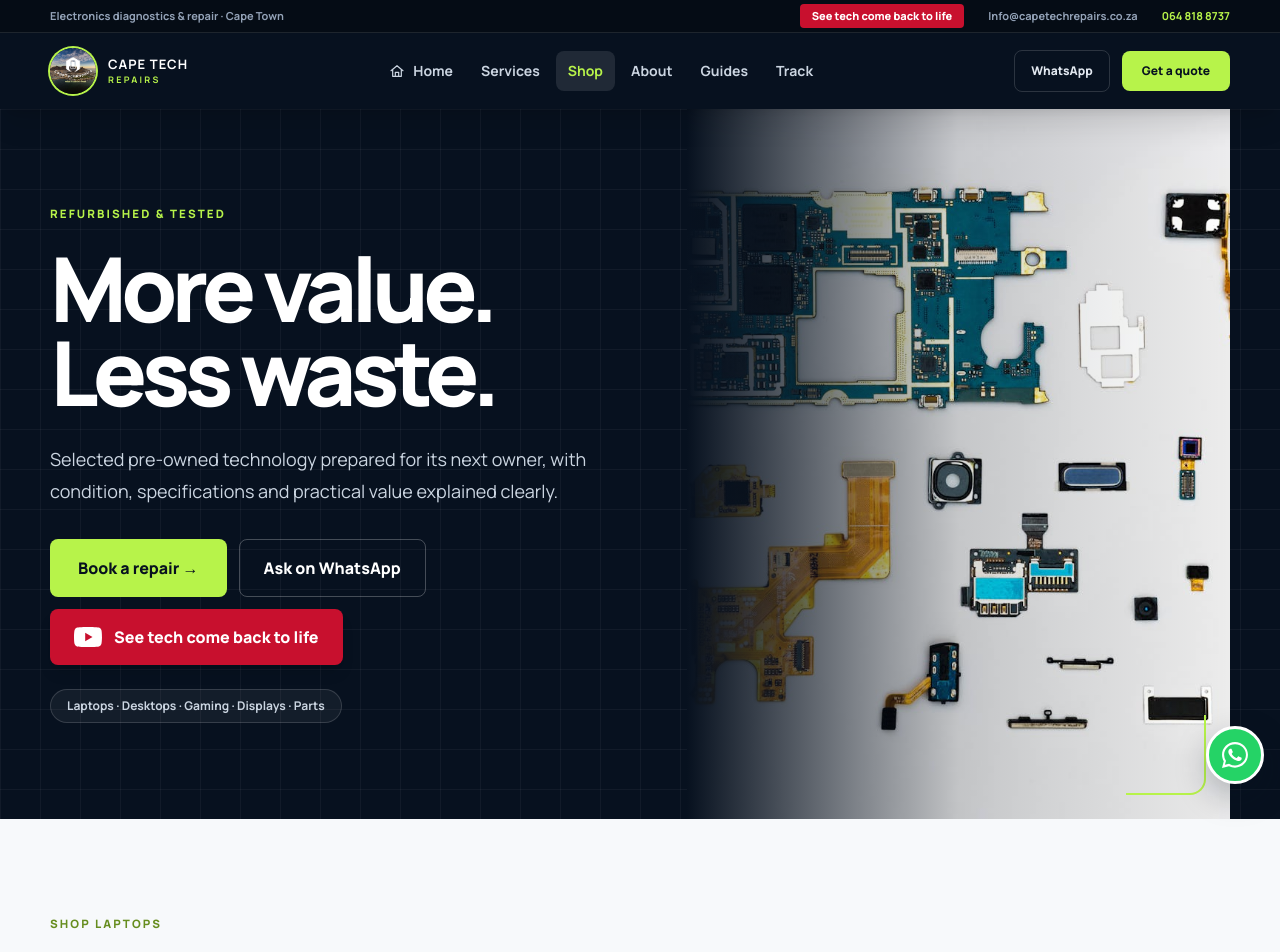
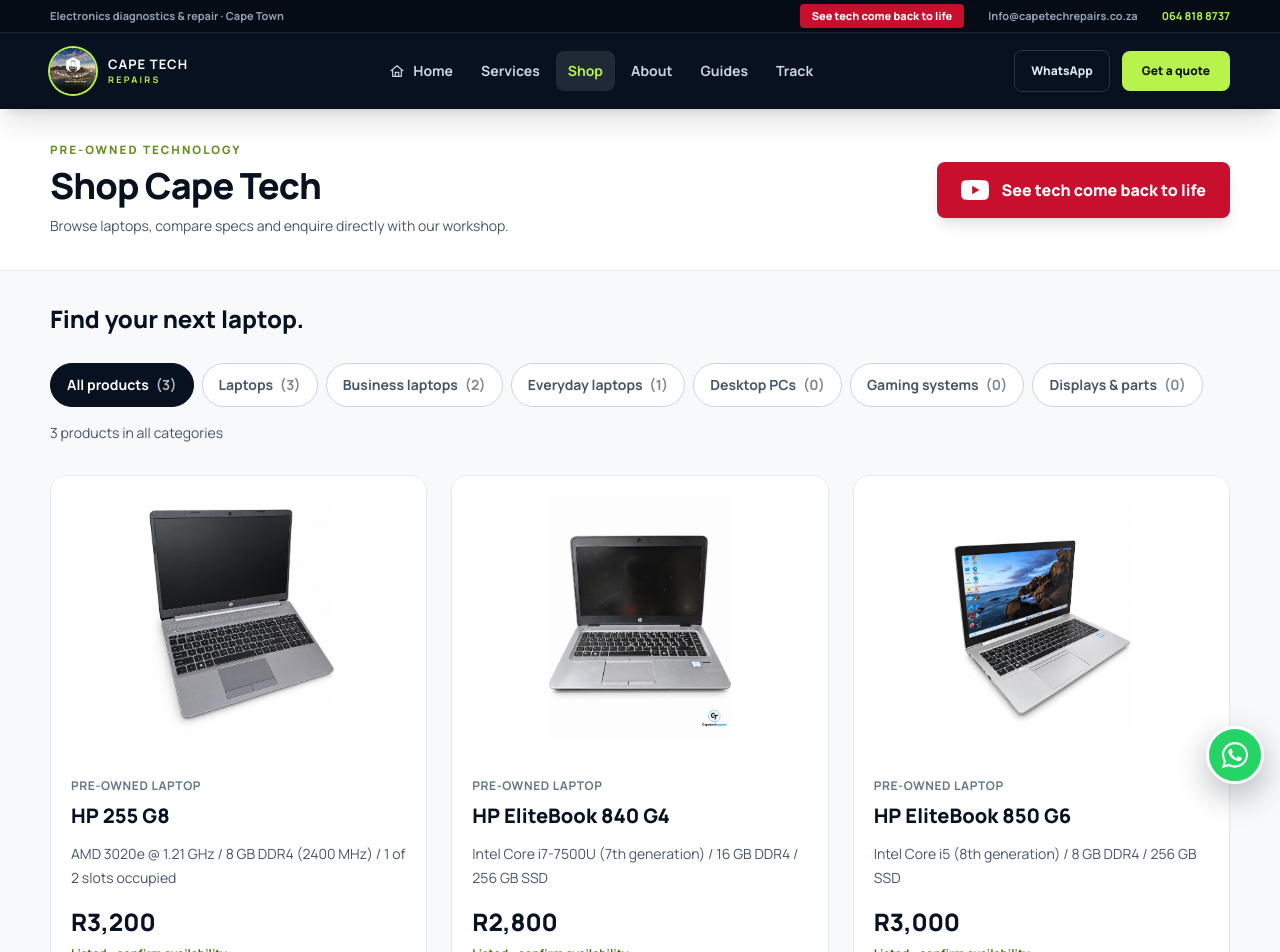
Before and after one commit to Leeoasis/capetechrepairs, a Next.js app: page /shop in a window 1280 px wide. Shown: the top 952 px of the page. Built offline with nearby package versions, Linux system fonts and the light colour scheme.

Commit message:
Replace oversized shop hero with compact catalogue header

```diff
--- a/src/app/shop/ShopProducts.jsx
+++ b/src/app/shop/ShopProducts.jsx
@@ -7,7 +7,7 @@
 
 const storageKey = "cape-tech-enquiry-cart";
 
-export default function ShopProducts({ productId = null }) {
+export default function ShopProducts({ productId = null, compact = false }) {
   const detailProduct = products.find((product) => product.id === productId);
   const [category, setCategory] = useState("all");
   const visibleProducts = detailProduct ? [detailProduct] : products.filter((product) => category === "all" || product.categories.includes(category));
@@ -49,11 +49,11 @@
   ].join("\n");
 
   return (
-    <section className="py-16 md:py-24" aria-labelledby="products-heading">
+    <section className={compact ? "py-7 md:py-8" : "py-16 md:py-24"} aria-labelledby="products-heading">
       <div className="shell">
-        <p className="section-kicker">{detailProduct ? <Link href="/shop" className="underline underline-offset-4">Back to all laptops</Link> : "Shop laptops"}</p>
-        {detailProduct ? <h1 id="products-heading" className="section-title">{detailProduct.name}</h1> : <h2 id="products-heading" className="section-title">Find your next laptop.</h2>}
-        <p className="mt-4 max-w-2xl leading-7 text-slate-600">Choose a product, review your selection and check availability with the workshop on WhatsApp. Payment is arranged directly after the details are confirmed.</p>
+        {!compact && <p className="section-kicker">{detailProduct ? <Link href="/shop" className="underline underline-offset-4">Back to all laptops</Link> : "Shop laptops"}</p>}
+        {detailProduct ? <h1 id="products-heading" className="section-title">{detailProduct.name}</h1> : <h2 id="products-heading" className={compact ? "text-xl font-extrabold md:text-2xl" : "section-title"}>Find your next laptop.</h2>}
+        {!compact && <p className="mt-4 max-w-2xl leading-7 text-slate-600">Choose a product, review your selection and check availability with the workshop on WhatsApp. Payment is arranged directly after the details are confirmed.</p>}
         {!detailProduct && (
           <div className="mt-7">
             <div role="group" aria-label="Filter products by category" className="flex flex-wrap gap-2">
--- a/src/app/shop/page.js
+++ b/src/app/shop/page.js
@@ -1,7 +1,6 @@
 import Link from "next/link";
 import ShopProducts from "./ShopProducts";
-import { YouTubeBanner } from "../components/YouTubeLink";
-import PageHero from "../components/PageHero";
+import YouTubeLink, { YouTubeBanner } from "../components/YouTubeLink";
 export const metadata = {
   title: "Refurbished Laptops and Computers in Cape Town",
   description:
@@ -40,15 +39,17 @@
 export default function Shop() {
   return (
     <main>
-      <PageHero
-        eyebrow="Refurbished & tested"
-        title="More value. Less waste."
-        description="Selected pre-owned technology prepared for its next owner, with condition, specifications and practical value explained clearly."
-        image="/images/desktop-repair.jpg"
-        imageAlt="Electronic components arranged neatly for inspection"
-        note="Laptops · Desktops · Gaming · Displays · Parts"
-      />
-      <ShopProducts />
+      <header className="border-b border-slate-200 bg-white py-6 md:py-8">
+        <div className="shell flex flex-col justify-between gap-4 md:flex-row md:items-center">
+          <div>
+            <p className="eyebrow mb-2 text-[#668d1f]">Pre-owned technology</p>
+            <h1 className="text-3xl font-extrabold tracking-tight md:text-4xl">Shop Cape Tech</h1>
+            <p className="mt-2 text-sm leading-6 text-slate-600">Browse laptops, compare specs and enquire directly with our workshop.</p>
+          </div>
+          <div className="shrink-0"><YouTubeLink /></div>
+        </div>
+      </header>
+      <ShopProducts compact />
       <YouTubeBanner />
       <section className="py-16 md:py-24">
         <div className="shell">
```
